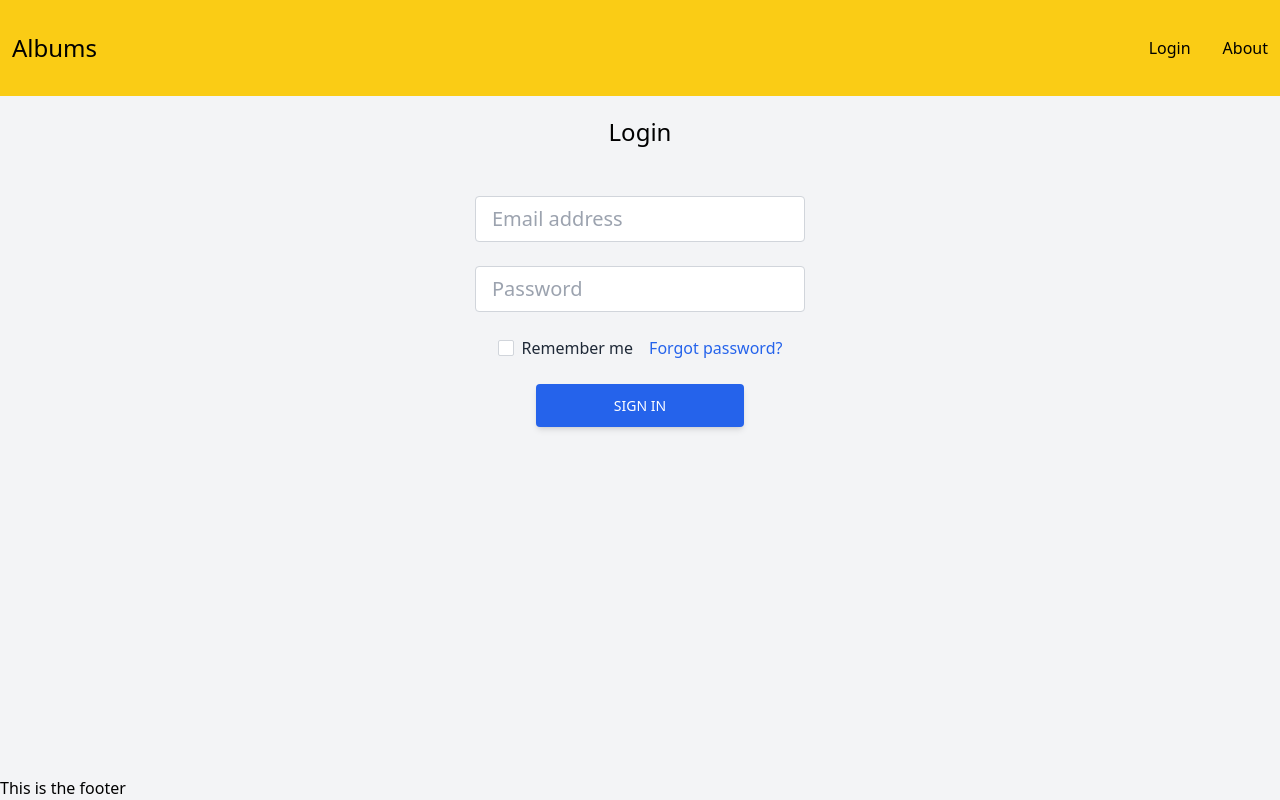
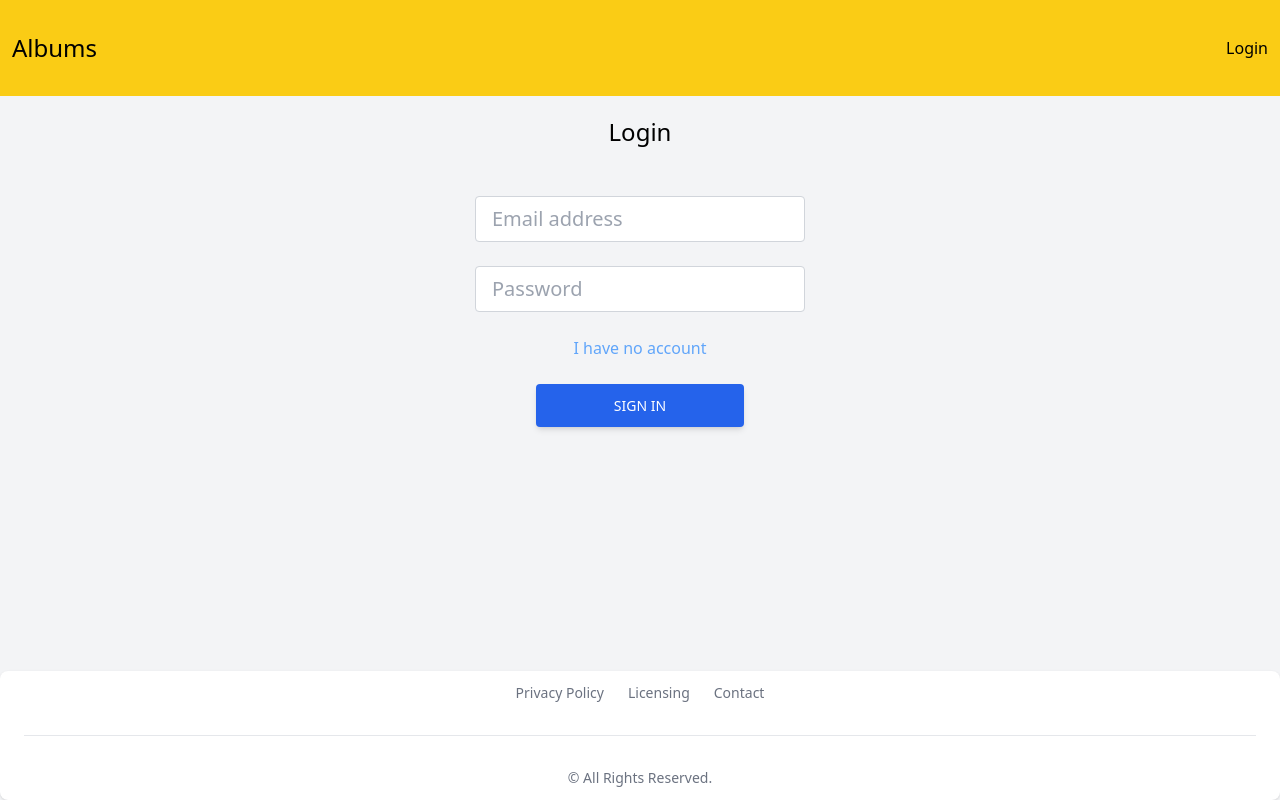
Before and after one commit to kiwavi/albums_sil, a React (Create React App) app in the folder frontend/: page /login in a window 1280 px wide. Built offline with nearby package versions, Linux system fonts and the light colour scheme.

Commit message:
Updated all pages, added what to display in case of empty fetches

```diff
--- a/frontend/src/Footer.js
+++ b/frontend/src/Footer.js
@@ -1,7 +1,22 @@
-export default function Footer () {
-    return (
-        <div>
-          This is the footer
-        </div>
-    );
+export default function Footer() {
+	return (
+	    <footer class="p-4 bg-white rounded-lg shadow md:px-6 md:py-3 dark:bg-gray-900">
+	      <div class="sm:flex sm:items-center sm:justify-center">
+		<ul class="flex flex-wrap justify-center mb-6 text-sm text-gray-500 sm:mb-0 dark:text-gray-400">
+		  <li>
+		    <a href="#" class="mr-4 hover:underline md:mr-6">Privacy Policy</a>
+		  </li>
+		  <li>
+		    <a href="#" class="mr-4 hover:underline md:mr-6 ">Licensing</a>
+		  </li>
+		  <li>
+		    <a href="#" class="hover:underline">Contact</a>
+		  </li>
+		</ul>
+	      </div>
+	      <hr class="my-6 border-gray-200 sm:mx-auto dark:border-gray-700 lg:my-8" />
+	      <span class="block text-sm text-gray-500 sm:text-center dark:text-gray-400">© All Rights Reserved.
+	      </span>
+	    </footer>
+	);
 }
--- a/frontend/src/Header.js
+++ b/frontend/src/Header.js
@@ -3,7 +3,7 @@ import {logout,logoutemail, logoutusername} from './redux/logged';
 import {useDispatch, useSelector} from 'react-redux';
 import {tokenDel} from './setToken';
 import axios from "axios";
-import { useState } from "react";
+import { useEffect, useState } from "react";
 import {NotificationManager} from 'react-notifications';
 
 
@@ -11,6 +11,7 @@ export default function Header () {
     const logged = useSelector((state) => state.isLogged);
     const dispatch = useDispatch();
     const [isNavOpen, setIsNavOpen] = useState(false);
+    const [home, setHome] = useState(false);
 
     function LogUserOut () {
         axios.get(
@@ -37,6 +38,13 @@ export default function Header () {
         });
 	setIsNavOpen((prev) => !prev);
     }
+
+    useEffect(() => {
+        if (window.location.pathname === '/home') {
+            setHome(true);
+        }
+    },[]);
+
 
     return (
         <div className="flex items-center justify-between py-8 bg-yellow-400">
@@ -83,9 +91,6 @@ export default function Header () {
                         logged ? <button onClick={LogUserOut}> Logout </button> : <Link to="/login" onClick={() => setIsNavOpen((prev) => !prev)}> Login </Link>
                     }
                   </li>
-                  <li className="border-b border-gray-400 my-8">
-                    <Link to="/about" onClick={() => setIsNavOpen((prev) => !prev)}> About </Link>
-                  </li>
                 </ul>
               </div>
             </section>
@@ -93,16 +98,13 @@ export default function Header () {
             <ul className="DESKTOP-MENU hidden space-x-8 lg:flex">
               <li>
                 {
-                    logged ? <Link to="/home"> Home </Link>  : <p>  </p>
+                    logged ? <Link to="/home"> Home </Link> : <p>  </p>
                 }
               </li>
               <li>
                 {
                     logged ? <button onClick={LogUserOut}> Logout </button> : <Link to="/login"> Login </Link>
                 }
-              </li>
-              <li>
-                <Link to="/about"> About </Link>
               </li>
             </ul>
           </nav>
--- a/frontend/src/Home.js
+++ b/frontend/src/Home.js
@@ -74,6 +74,7 @@ export default function Home () {
             <BounceLoader color="#36d7b7" />
           </div>
           :
+          users.length ?
           <div>
             <p className='text-2xl lg:text-3xl text-center text-bold mt-4'> Users and their albums  </p>
             <div className='flex justify-center lg:justify-around mb-4 mt-4'>
@@ -109,6 +110,8 @@ export default function Home () {
             </div>
 
           </div>
+          :
+          <p className='flex justify-center text-2xl lg:text-3xl text-center text-bold mt-4'>  </p>
           }
         </div>
     );
--- a/frontend/src/IndexPage.js
+++ b/frontend/src/IndexPage.js
@@ -14,7 +14,7 @@ export default function IndexPage () {
           { logged ?
             <p className="mx-4 mb-6 lg:flex lg:justify-center lg:text-lg"> <Link to="/home">  <p className='inline text-green-700 hover:text-sky-400'> See </p> </Link> &nbsp;the diversity of albums and pictures </p>
             :
-            <p className="mx-4 mb-6"> <Link to="/login">  <p className='inline text-green-700 hover:text-sky-400'> Login </p> </Link> now to view the diversity of albums and pictures </p>
+            <p className="mx-4 mb-6 lg:flex lg:justify-center lg:text-lg"> <Link to="/login">  <p className='inline text-green-700 hover:text-sky-400'> Login </p> </Link> &nbsp;now to view the diversity of albums and pictures </p>
           }
           <img src={AlbumPhoto} class="object-scale-down max-w-full h-auto" alt="..."/>
         </div>
--- a/frontend/src/Login.js
+++ b/frontend/src/Login.js
@@ -6,6 +6,7 @@ import { login,logusername,logemail } from './redux/logged';
 import { useNavigate } from "react-router-dom";
 import BounceLoader from "react-spinners/BounceLoader";
 import {NotificationManager} from 'react-notifications';
+import {Link} from 'react-router-dom';
 
 export default function Login () {
     const [email, setEmail] = useState('');
@@ -106,21 +107,7 @@ export default function Login () {
                         </div>
 
                         <div class="flex justify-between items-center mb-6">
-                          <div class="form-group form-check">
-                            <input
-                              type="checkbox"
-              class="form-check-input appearance-none h-4 w-4 border border-gray-300 rounded-sm bg-white checked:bg-blue-600 checked:border-blue-600 focus:outline-none transition duration-200 mt-1 align-top bg-no-repeat bg-center bg-contain float-left mr-2 cursor-pointer"
-                              id="exampleCheck3"
-                  />
-                            <label class="form-check-label inline-block text-gray-800 mr-4" for="exampleCheck2"
-                            >Remember me</label
-                            >
-                          </div>
-                          <a
-                            href="#!"
-              class="text-blue-600 hover:text-blue-700 focus:text-blue-700 active:text-blue-800 duration-200 transition ease-in-out"
-                          >Forgot password?</a
-                          >
+                          <Link to="/signup"> <p className='text-blue-400 hover:text-blue-700 focus:text-blue-700 active:text-blue-800 duration-200 transition ease-in-out'> I have no account </p> </Link>
                         </div>
                         {
                             submitted ?
--- a/frontend/src/Signup.js
+++ b/frontend/src/Signup.js
@@ -119,13 +119,6 @@ export default function Signup () {
                       />
                     </div>
 
-                    <div class="flex justify-between items-center mb-6">
-                      <a
-                        href="#!"
-              class="text-blue-600 hover:text-blue-700 focus:text-blue-700 active:text-blue-800 duration-200 transition ease-in-out"
-                      >Forgot password?</a
-                      >
-                    </div>
                     {
                         submitted ?
                             <button
--- a/frontend/src/albumDetails.js
+++ b/frontend/src/albumDetails.js
@@ -48,10 +48,13 @@ export default function AlbumDetails () {
               <BounceLoader color="#36d7b7" />
             </div>
             :
+            /* if there are any pictures in the album */
+            data.length ?
             <div>
               <p className='flex justify-center text-2xl text-bold mt-4'> Photos in {album.album} </p>
 
-              <div className='lg:hidden'>
+              <div className='lg:hidden mb-12'>
+                { data.length ? <div>
                                   {
                                       data.map(result =>
                                           <div>
@@ -67,8 +70,12 @@ export default function AlbumDetails () {
                                       )
                                   }
                                 </div>
+                  :
+                  <p className='flex justify-center text-xl text-bold mt-4'> None </p>
+                }
+              </div>
 
-              <div className='hidden lg:block'>
+              <div className='hidden lg:block mb-12'>
                 { data.length % 2 === 0 ?
                   <div class="container grid grid-cols-2 gap-1 mx-auto">
                     {
@@ -128,6 +135,7 @@ export default function AlbumDetails () {
                   </div>
                   :
                   data.length % 2 === 1 ?
+
                   <div class="container grid grid-cols-3 gap-2 mx-auto">
                     {
                         data.map(result =>
@@ -149,9 +157,14 @@ export default function AlbumDetails () {
                   ?
                   <p> This album has no pictures </p>
                   :
-                  <p> </p>
+                  <p> None </p>
                 }
               </div>
+            </div>
+            :
+            <div>
+              <p className='flex justify-center text-2xl text-bold mt-4'> Photos in {album.album} </p>
+              <p className='flex justify-center text-xl text-bold mt-4'> None </p>
             </div>
           }
         </div>
--- a/frontend/src/userDetails.js
+++ b/frontend/src/userDetails.js
@@ -48,6 +48,7 @@ export default function UserDetails() {
               <BounceLoader color="#36d7b7" />
             </div>
             :
+            userdata.length ?
             <div>
               <p className="flex justify-center text-center text-bold text-2xl mx-8 mt-6"> Albums by {email_param.username} </p>
               {
@@ -60,6 +61,8 @@ export default function UserDetails() {
                   )
               }
             </div>
+            :
+            <p className='flex justify-center text-2xl text-bold mt-4'> No albums </p>
           }
         </div>
     );
```
Lines whose indentation alone changed are shown as unchanged.
